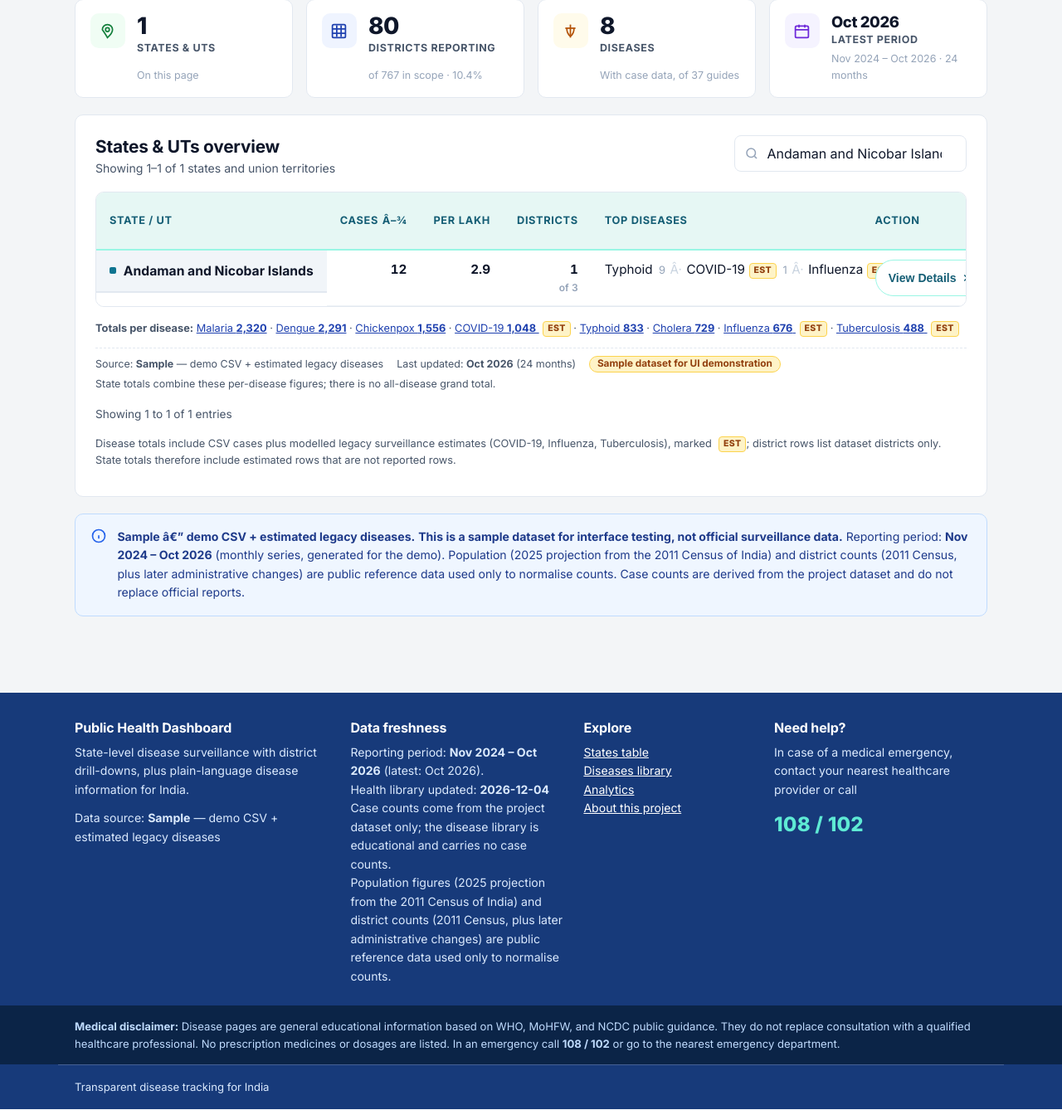
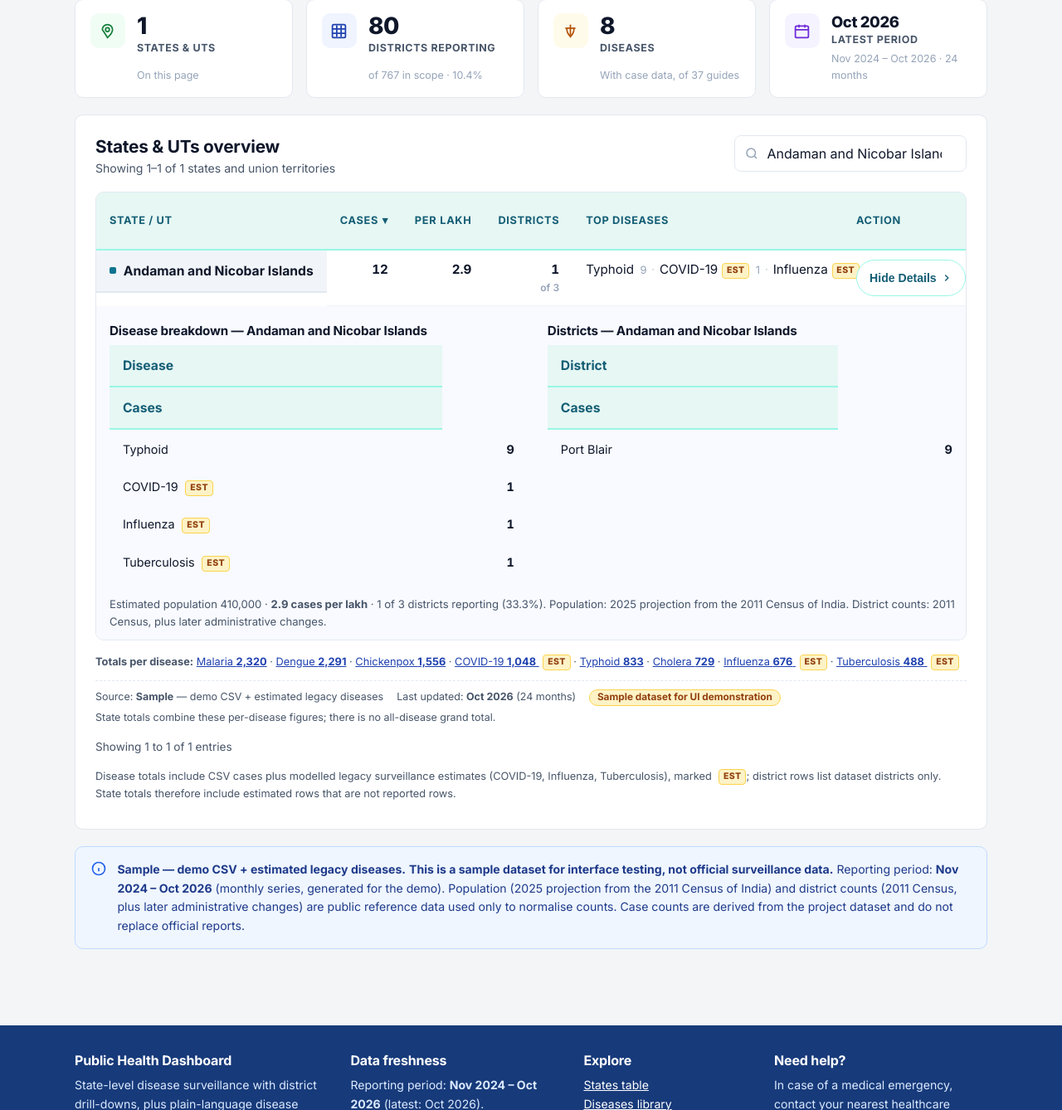
Before and after one commit to azharrajgoli786-spec/public_health_dashboard, a Flask app: a page that uses templates/states.html in a window 1280 px wide, after a click on "View Details". Shown: the part 790-2128 px from the top of the page at 83% size. Run offline with Flask 3, Linux system fonts and the light colour scheme.

Commit message:
Fix View Details toggle (getElementById typo); undo mojibake from ANSI/UTF-8 rewrite

```diff
--- a/templates/find.html
+++ b/templates/find.html
@@ -1,5 +1,5 @@
 {% extends "base.html" %}
-{% block title %}Find data{% if disease %} â€” {{ disease }}{% endif %}{% if place %} in {{ place }}{% endif %}{% endblock %}
+{% block title %}Find data{% if disease %} — {{ disease }}{% endif %}{% if place %} in {{ place }}{% endif %}{% endblock %}
 {% block meta %}Search disease surveillance cases and health guides by disease and location across India.{% endblock %}
 {% block content %}
 {% from "_provenance.html" import provenance with context %}
--- a/templates/live_search.html
+++ b/templates/live_search.html
@@ -1,5 +1,5 @@
 {% extends "base.html" %}
-{% block title %}Search â€” Public Health Dashboard{% endblock %}
+{% block title %}Search — Public Health Dashboard{% endblock %}
 {% block meta %}Search disease surveillance data, diseases and health guides by Indian state name.{% endblock %}
 {% block head %}<script src="https://cdn.jsdelivr.net/npm/chart.js@4/dist/chart.umd.min.js"></script>{% endblock %}
 {% block main_class %}search-main{% endblock %}
--- a/templates/states.html
+++ b/templates/states.html
@@ -1,5 +1,5 @@
 {% extends "base.html" %}
-{% block title %}States â€” State &amp; District Health Data{% endblock %}
+{% block title %}States — State &amp; District Health Data{% endblock %}
 {% block meta %}Searchable, sortable table of disease surveillance data by Indian state with district-level detail.{% endblock %}
 {% block main_class %}states-main{% endblock %}
 {% block content %}
@@ -57,7 +57,7 @@
                     <option value="cases-desc" {% if sort == 'cases-desc' %}selected{% endif %}>Reported cases (High to Low)</option>
                     <option value="cases-asc" {% if sort == 'cases-asc' %}selected{% endif %}>Reported cases (Low to High)</option>
                     <option value="per-lakh-desc" {% if sort == 'per-lakh-desc' %}selected{% endif %}>Cases per lakh (High to Low)</option>
-                    <option value="name-asc" {% if sort == 'name-asc' %}selected{% endif %}>State name (Aâ€“Z)</option>
+                    <option value="name-asc" {% if sort == 'name-asc' %}selected{% endif %}>State name (A–Z)</option>
                     <option value="districts-desc" {% if sort == 'districts-desc' %}selected{% endif %}>Districts (Most first)</option>
                 </select>
             </div>
@@ -174,7 +174,7 @@
                 <thead>
                     <tr>
                         <th scope="col">State / UT</th>
-                        <th scope="col" class="num"><button type="button" class="sort" id="sortCases">Cases <span class="sort-caret" aria-hidden="true">â–¾</span></button></th>
+                        <th scope="col" class="num"><button type="button" class="sort" id="sortCases">Cases <span class="sort-caret" aria-hidden="true">▾</span></button></th>
                         <th scope="col" class="num">Per lakh</th>
                         <th scope="col" class="num">Districts</th>
                         <th scope="col">Top diseases</th>
@@ -190,7 +190,7 @@
                         <td class="num">{{ r.districts }}{% if r.district_total %}<span class="cell-sub">of {{ r.district_total }}</span>{% endif %}</td>
                         <td class="top-diseases-cell">
                             {%- for name, count in r.top_diseases -%}
-                            <span class="tdisease">{{ name }}{% if name in r.estimated_diseases %}<span class="badge-est" title="Modelled estimate, not a reported row">est</span>{% endif %} <span class="disease-count">{{ count }}</span></span>{% if not loop.last %}<span class="tsep" aria-hidden="true">Â·</span>{% endif %}
+                            <span class="tdisease">{{ name }}{% if name in r.estimated_diseases %}<span class="badge-est" title="Modelled estimate, not a reported row">est</span>{% endif %} <span class="disease-count">{{ count }}</span></span>{% if not loop.last %}<span class="tsep" aria-hidden="true">·</span>{% endif %}
                             {%- endfor -%}
                         </td>
                         <td class="action-col">
@@ -206,7 +206,7 @@
                         <td colspan="6">
                             <div class="detail-grid">
                                 <div>
-                                    <h3>Disease breakdown â€” {{ r.display }}</h3>
+                                    <h3>Disease breakdown — {{ r.display }}</h3>
                                     <table class="mini-table">
                                         <thead><tr><th scope="col">Disease</th><th scope="col" class="num">Cases</th></tr></thead>
                                         <tbody>
@@ -217,7 +217,7 @@
                                     </table>
                                 </div>
                                 <div>
-                                    <h3>Districts â€” {{ r.display }}</h3>
+                                    <h3>Districts — {{ r.display }}</h3>
                                     <table class="mini-table">
                                         <thead><tr><th scope="col">District</th><th scope="col" class="num">Cases</th></tr></thead>
                                         <tbody>
@@ -250,7 +250,7 @@
 
         <!-- Tile map (schematic, not a geographic projection) -->
         <div class="tile-map" id="tileMap" {% if view != 'map' %}hidden{% endif %}>
-            <p class="tile-map-note">Schematic tile map â€” each tile is one state or UT, shaded by reported cases. Positions are approximate, not to scale. Faded tiles fall outside the current filter.</p>
+            <p class="tile-map-note">Schematic tile map — each tile is one state or UT, shaded by reported cases. Positions are approximate, not to scale. Faded tiles fall outside the current filter.</p>
             <div class="tiles" id="tiles">
                 {% for r in all_rows %}
                 <a class="tile tile-{{ r.level }} {% if r.dimmed %}dim{% endif %}" href="{{ tile_urls[r.key] }}" data-name="{{ r.display|lower }}" title="{{ r.display }} &middot; {{ r.cases }} cases"><span class="tile-name">{{ r.display }}</span><span class="tile-cases">{{ r.cases }}</span></a>
@@ -300,7 +300,7 @@
         <span class="note-icon" aria-hidden="true">
             <svg viewBox="0 0 24 24" fill="none" stroke="currentColor" stroke-width="2"><circle cx="12" cy="12" r="9"/><path d="M12 11v5M12 8h.01"/></svg>
         </span>
-        <p><strong>{{ source.label }} â€” {{ source.detail }}.</strong>
+        <p><strong>{{ source.label }} — {{ source.detail }}.</strong>
         {% if site.is_demo %}<strong>This is a sample dataset for interface testing, not official surveillance data.</strong> Reporting period: <strong>{{ site.data_period_display }}</strong> (monthly series, generated for the demo).{% else %}Reporting period: <strong>{{ site.data_period_display }}</strong>.{% endif %}
         Population ({{ site.population_vintage }}) and district counts ({{ site.district_vintage }}) are public reference data used only to normalise counts.
         Case counts are derived from the project dataset and do not replace official reports.</p>
@@ -313,7 +313,7 @@
 (function () {
     var form = document.getElementById('stateFilters');
     var q = document.getElementById('stateQ');
-    var tableQ = document.getElementByById('tableQ');
+    var tableQ = document.getElementById('tableQ');
     var region = document.getElementById('regionFilter');
     var sortBy = document.getElementById('sortBy');
     var tiles = document.getElementById('tileMap');
```
Also changed, not shown: templates/chart.html (+12 -12 lines).
